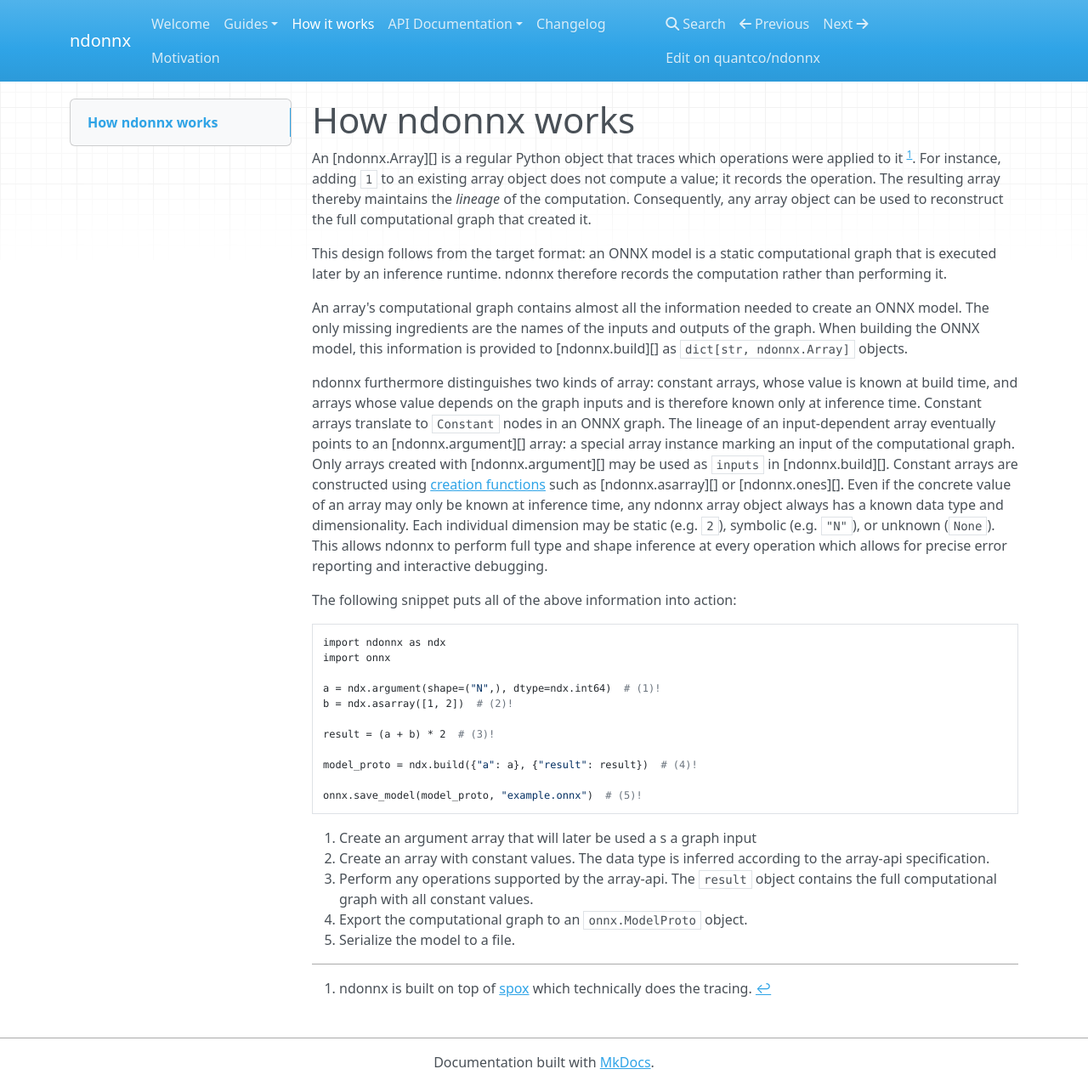
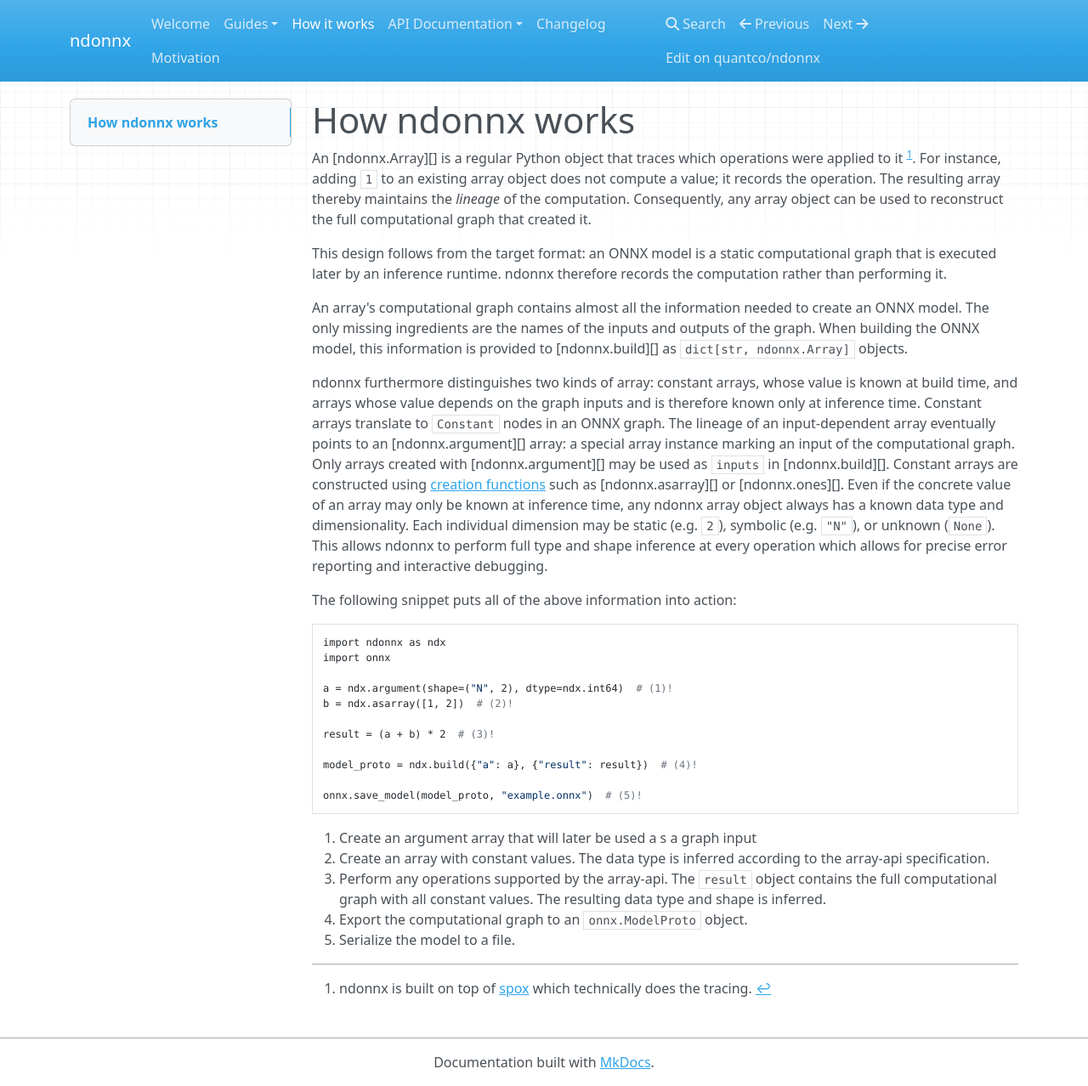
Before and after one commit to Quantco/ndonnx, an MkDocs documentation site: the page built from docs/how-it-works.md, in a window 1280 px wide and 1278 px high. Shown: the whole window at 85% size. Built offline with MkDocs 1.6.1, drawn with Linux system fonts in a browser that asks for light colours; nearby versions of some CDN libraries.

Commit message:
Fix shapes

```diff
--- a/docs/how-it-works.md
+++ b/docs/how-it-works.md
@@ -27,7 +27,7 @@ The following snippet puts all of the above information into action:
 import ndonnx as ndx
 import onnx
 
-a = ndx.argument(shape=("N",), dtype=ndx.int64)  # (1)!
+a = ndx.argument(shape=("N", 2), dtype=ndx.int64)  # (1)!
 b = ndx.asarray([1, 2])  # (2)!
 
 result = (a + b) * 2  # (3)!
@@ -39,7 +39,7 @@ onnx.save_model(model_proto, "example.onnx")  # (5)!
 
 1. Create an argument array that will later be used a s a graph input
 2. Create an array with constant values. The data type is inferred according to the array-api specification.
-3. Perform any operations supported by the array-api. The `result` object contains the full computational graph with all constant values.
+3. Perform any operations supported by the array-api. The `result` object contains the full computational graph with all constant values. The resulting data type and shape is inferred.
 4. Export the computational graph to an `onnx.ModelProto` object.
 5. Serialize the model to a file.
 
```
